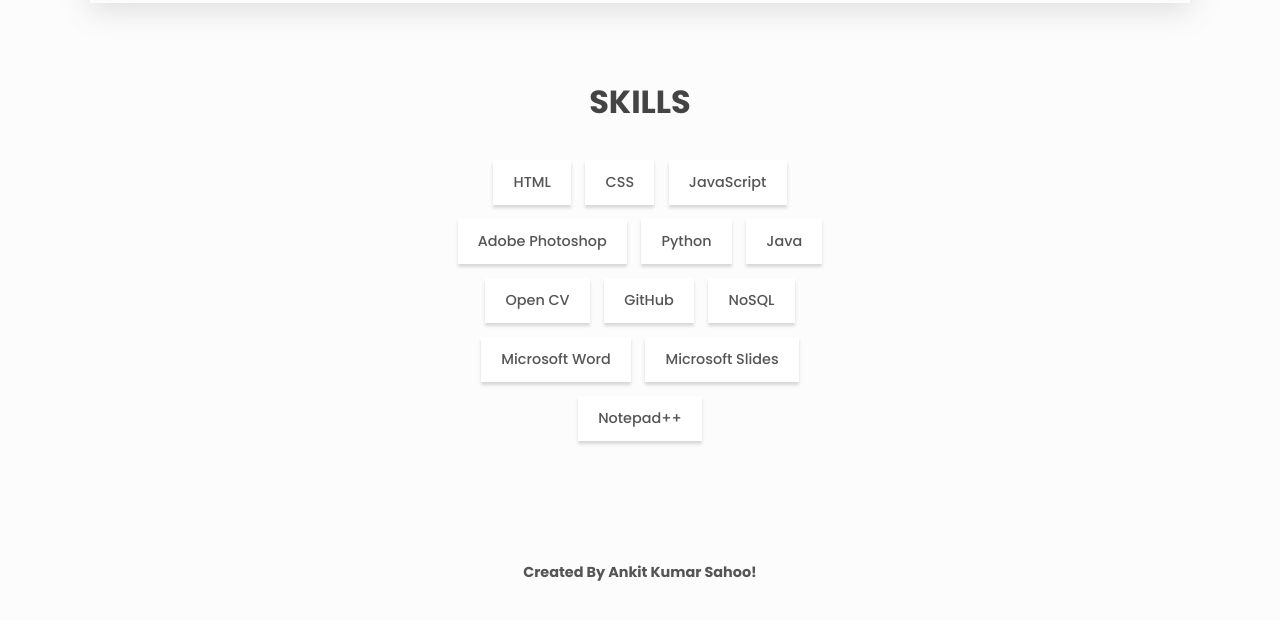
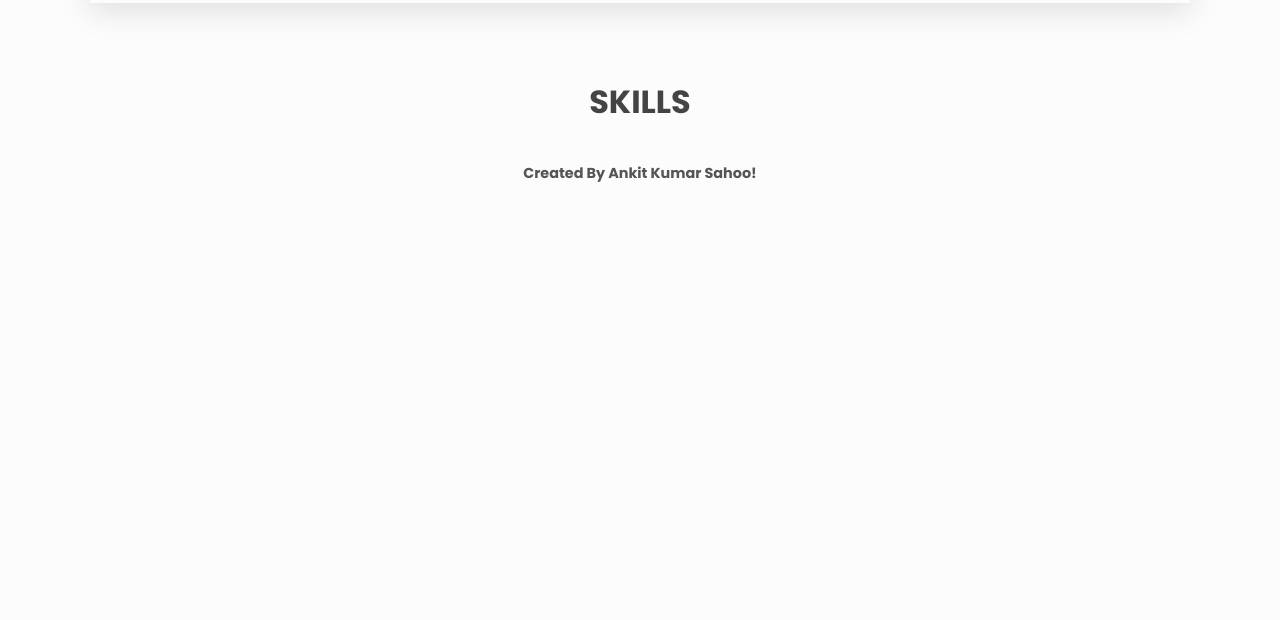
Before and after one commit to possibilities100/Portfolio_website, a plain HTML site: page index.html in a window 1280 px wide. Shown: the part 3114-3734 px from the top of the page. After the commit the page ends 3307 px from the top, so only its background shows below. Drawn offline with Linux system fonts and the light colour scheme.

Commit message:
Update index.html

```diff
--- a/index.html
+++ b/index.html
@@ -283,21 +283,7 @@
       <section class="section skills" id="skills">
         <h2 class="section__title">Skills</h2>
         <ul class="skills__list">
-          <li class="skills__list-item btn btn--plain">HTML</li>
-          <li class="skills__list-item btn btn--plain">CSS</li>
-          <li class="skills__list-item btn btn--plain">JavaScript</li>
-          <li class="skills__list-item btn btn--plain">Adobe Photoshop</li>
-          <li class="skills__list-item btn btn--plain">Python</li>
-          <li class="skills__list-item btn btn--plain">Java</li>
-          <li class="skills__list-item btn btn--plain">Open CV</li>
-          <li class="skills__list-item btn btn--plain">GitHub</li>
-          <li class="skills__list-item btn btn--plain">NoSQL</li>
-          <li class="skills__list-item btn btn--plain">Microsoft Word</li>
-          <li class="skills__list-item btn btn--plain">Microsoft Slides</li>
-          <li class="skills__list-item btn btn--plain">Notepad++</li>
-        </ul>
-      </section>
-
+          <li class="skills__list-item btn9l
     <footer class="footer">
       <a
         href=""
```
